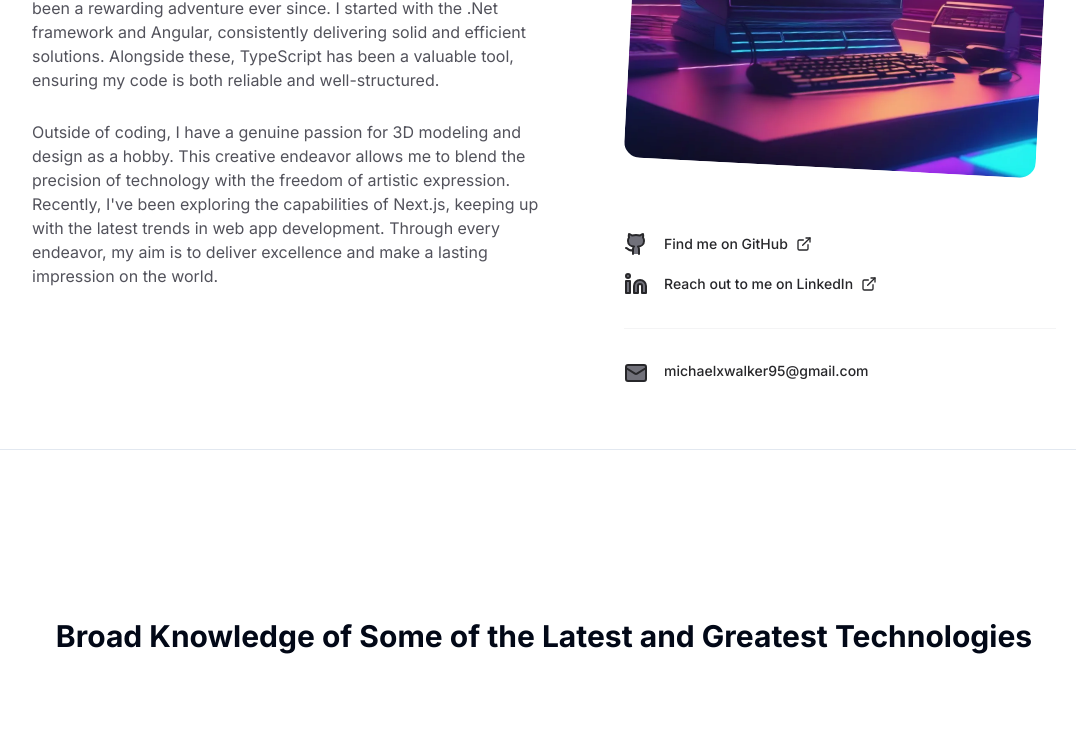
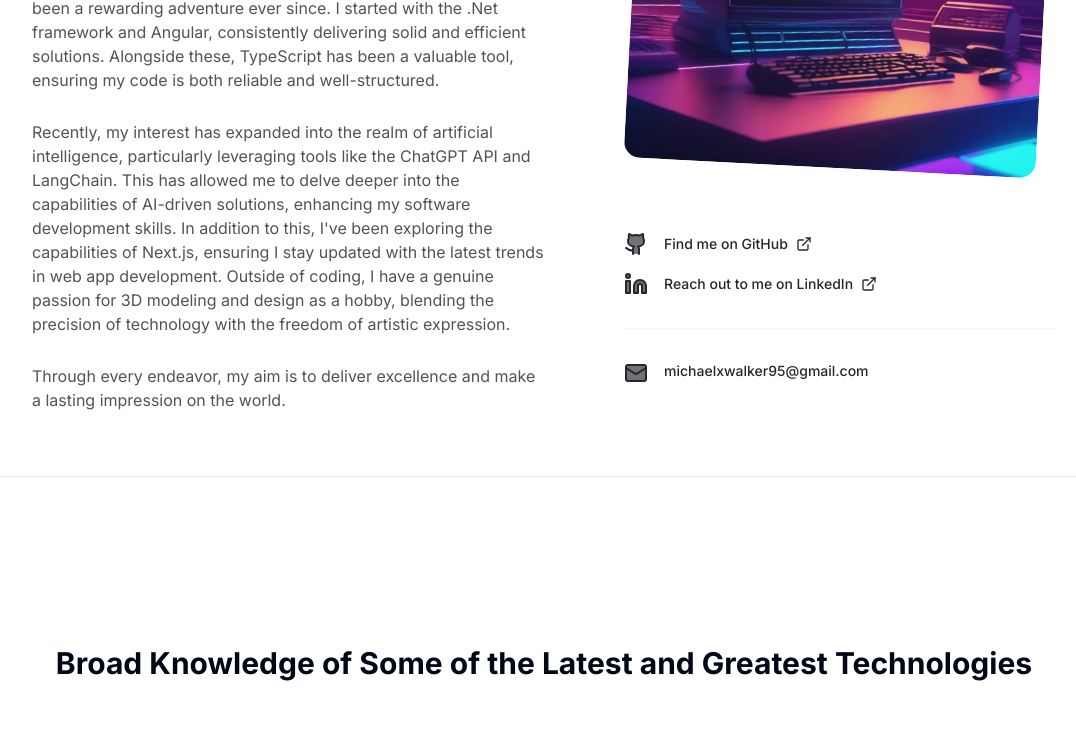
Before and after one commit to Mohcka/mxw-portfolio-2023, a Next.js app: page / in a window 1280 px wide. Shown: the part 1060-1808 px from the top of the page, without its empty margins (96-1172 px from the left). Built offline with nearby package versions, Linux system fonts and the light colour scheme; grey boxes are pictures that could not be loaded.

Commit message:
Updates summary 📄

```diff
--- a/src/components/about.tsx
+++ b/src/components/about.tsx
@@ -108,13 +108,20 @@ export default function About() {
               well-structured.
             </p>
             <p>
-              Outside of coding, I have a genuine passion for 3D modeling and
-              design as a hobby. This creative endeavor allows me to blend the
-              precision of technology with the freedom of artistic expression.
-              Recently, I&#39;ve been exploring the capabilities of Next.js,
-              keeping up with the latest trends in web app development. Through
-              every endeavor, my aim is to deliver excellence and make a lasting
-              impression on the world.
+              Recently, my interest has expanded into the realm of artificial
+              intelligence, particularly leveraging tools like the ChatGPT API
+              and LangChain. This has allowed me to delve deeper into the
+              capabilities of AI-driven solutions, enhancing my software
+              development skills. In addition to this, I&apos;ve been exploring
+              the capabilities of Next.js, ensuring I stay updated with the
+              latest trends in web app development. Outside of coding, I have a
+              genuine passion for 3D modeling and design as a hobby, blending
+              the precision of technology with the freedom of artistic
+              expression.
+            </p>
+            <p>
+              Through every endeavor, my aim is to deliver excellence and make a
+              lasting impression on the world.
             </p>
           </div>
         </div>
```
